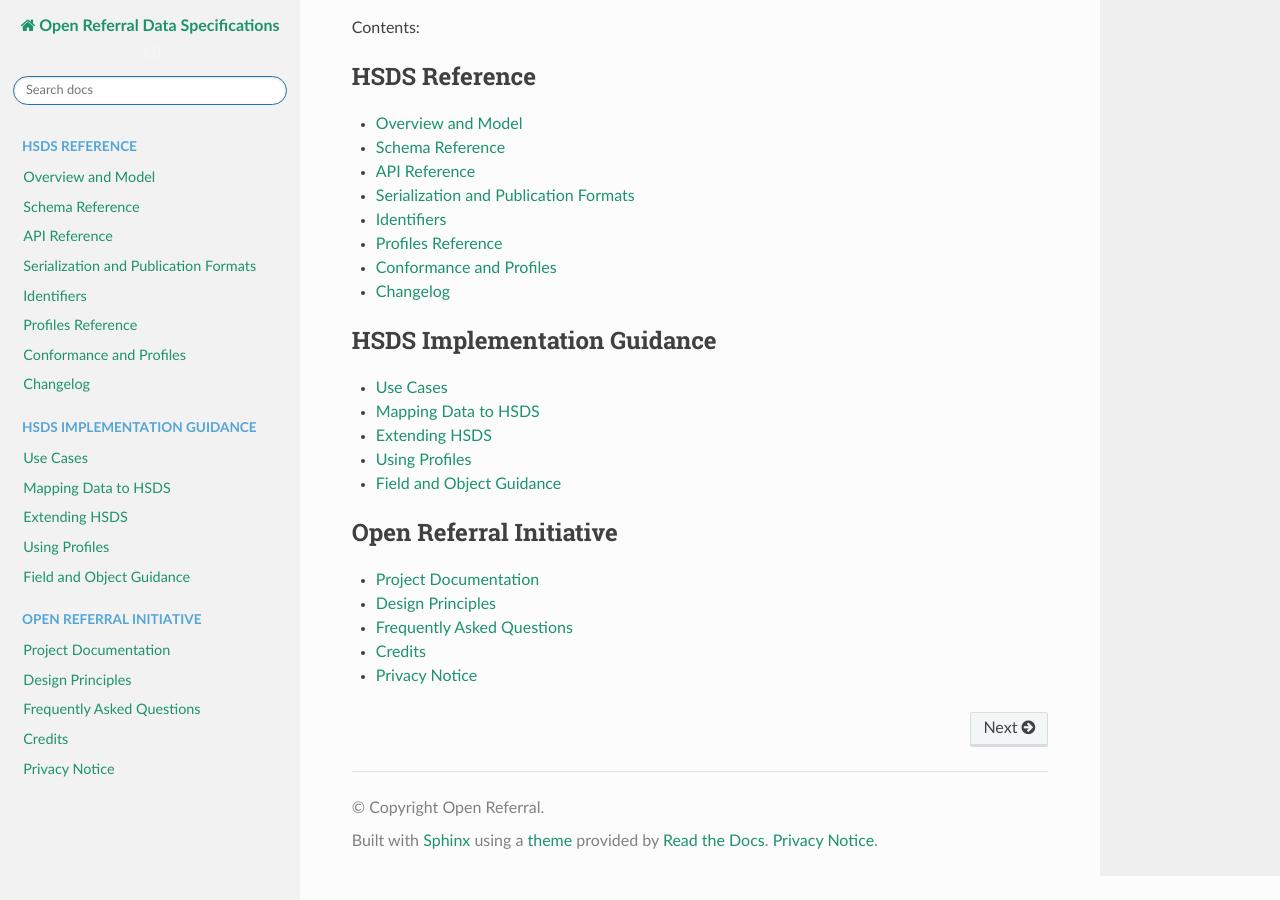
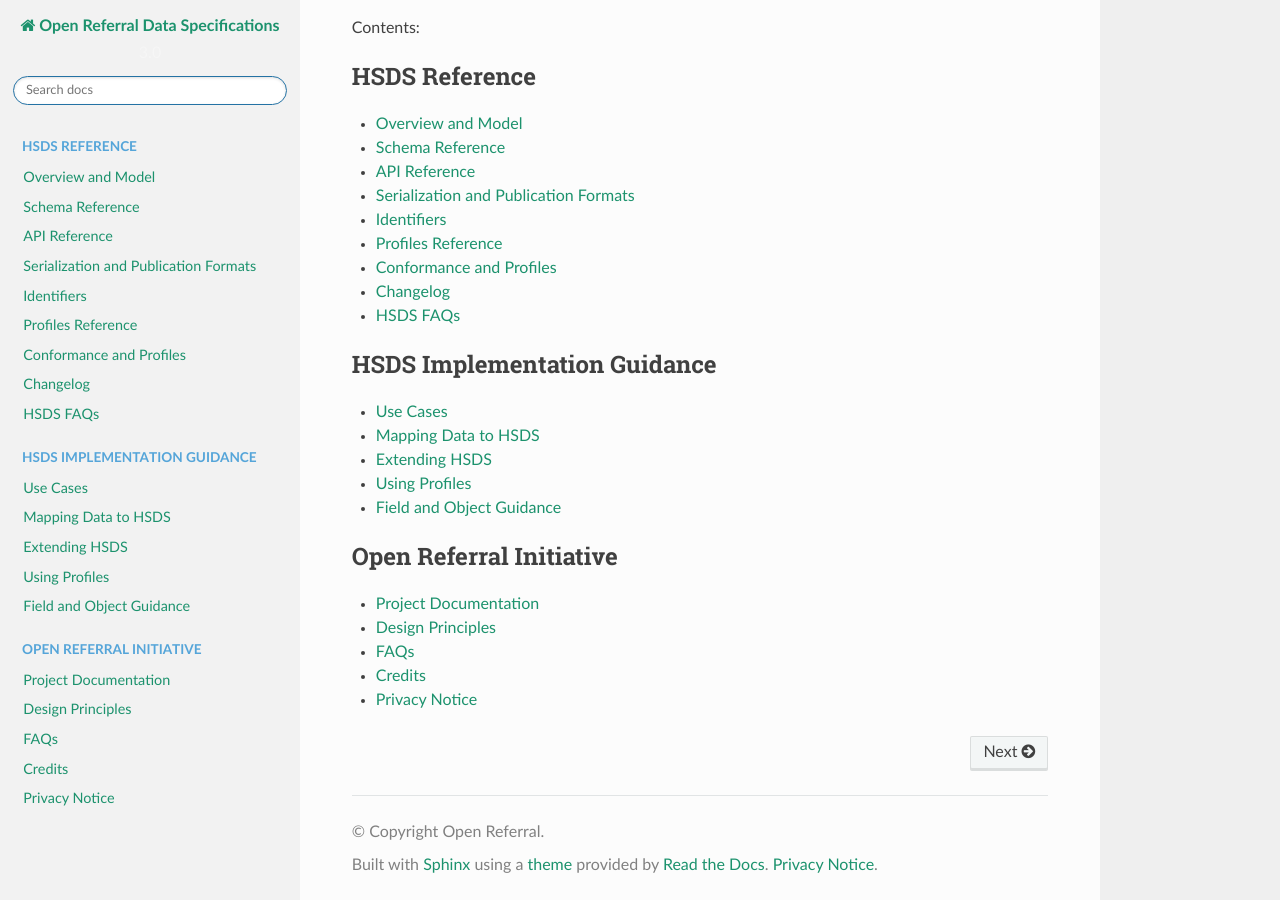
Before and after one commit to openreferral/specification, a Sphinx documentation site: the page built from docs/index.md, in a window 1280 px wide and 900 px high, scrolled down 1524 px. Built offline with Sphinx 7.4.7 and the Read the Docs theme 2.0.0, drawn with Linux system fonts in a browser that asks for light colours; a script that is not in the unit is left out; comment, search, counter and statistics services are not loaded; before the commit the page ends 2400 px from its top, so only the background shows below that.

Commit message:
Created Technical FAQ section for Dan

```diff
--- a/docs/faq.md
+++ b/docs/faq.md
@@ -1,4 +1,5 @@
-# Frequently Asked Questions
+FAQs
+====================
 
 This FAQ provides context for the Open Referral Initiative and its Human Services Data Specification (HSDS). You can read more about Open Referral at [https://openreferral.org](https://openreferral.org)
 
--- /dev/null
+++ b/docs/hsds/hsds_faqs.md
@@ -0,0 +1,4 @@
+HSDS FAQs
+==========
+
+Lorem ipsum
--- a/docs/index.md
+++ b/docs/index.md
@@ -49,6 +49,7 @@ Contents:
    hsds/profiles
    hsds/conformance
    hsds/changelog
+   hsds/hsds_faqs
 
 
 .. toctree::
```
